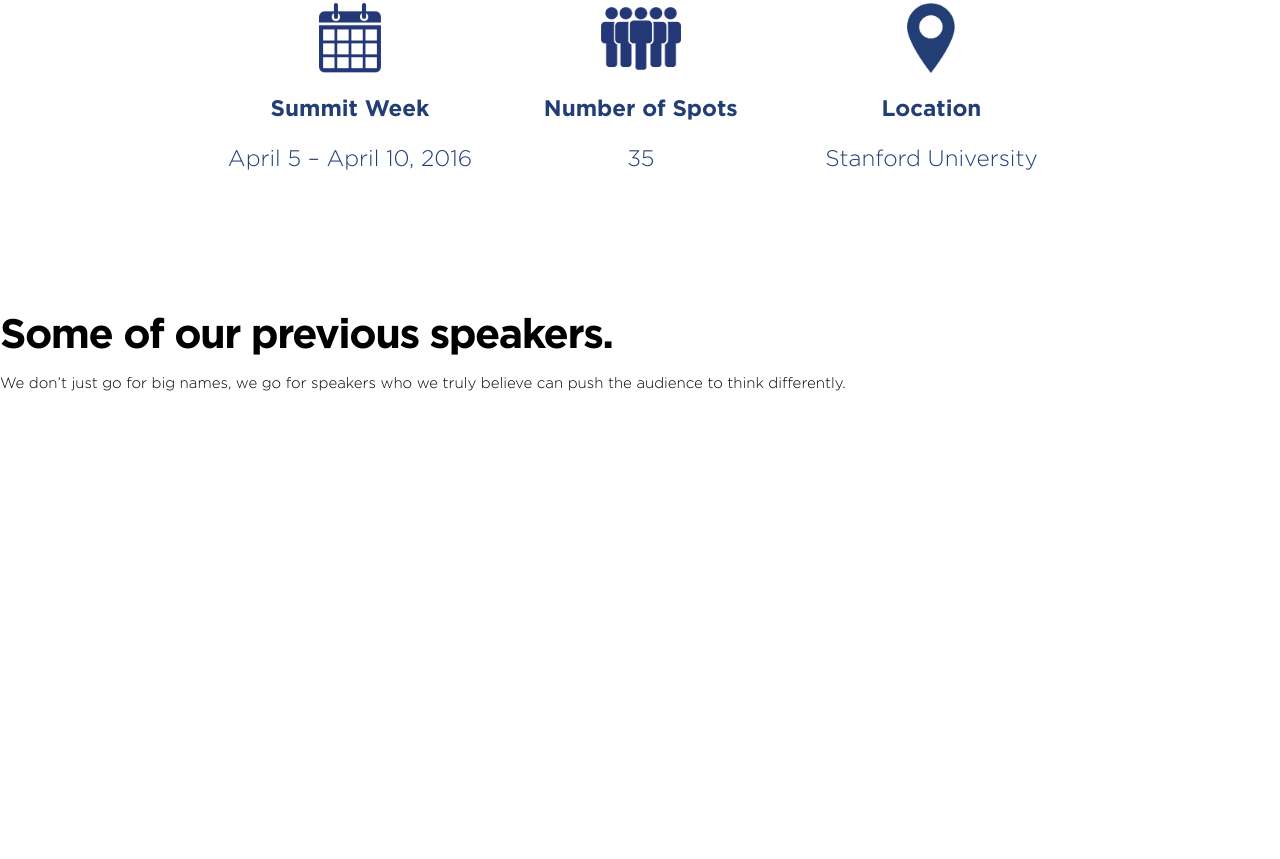
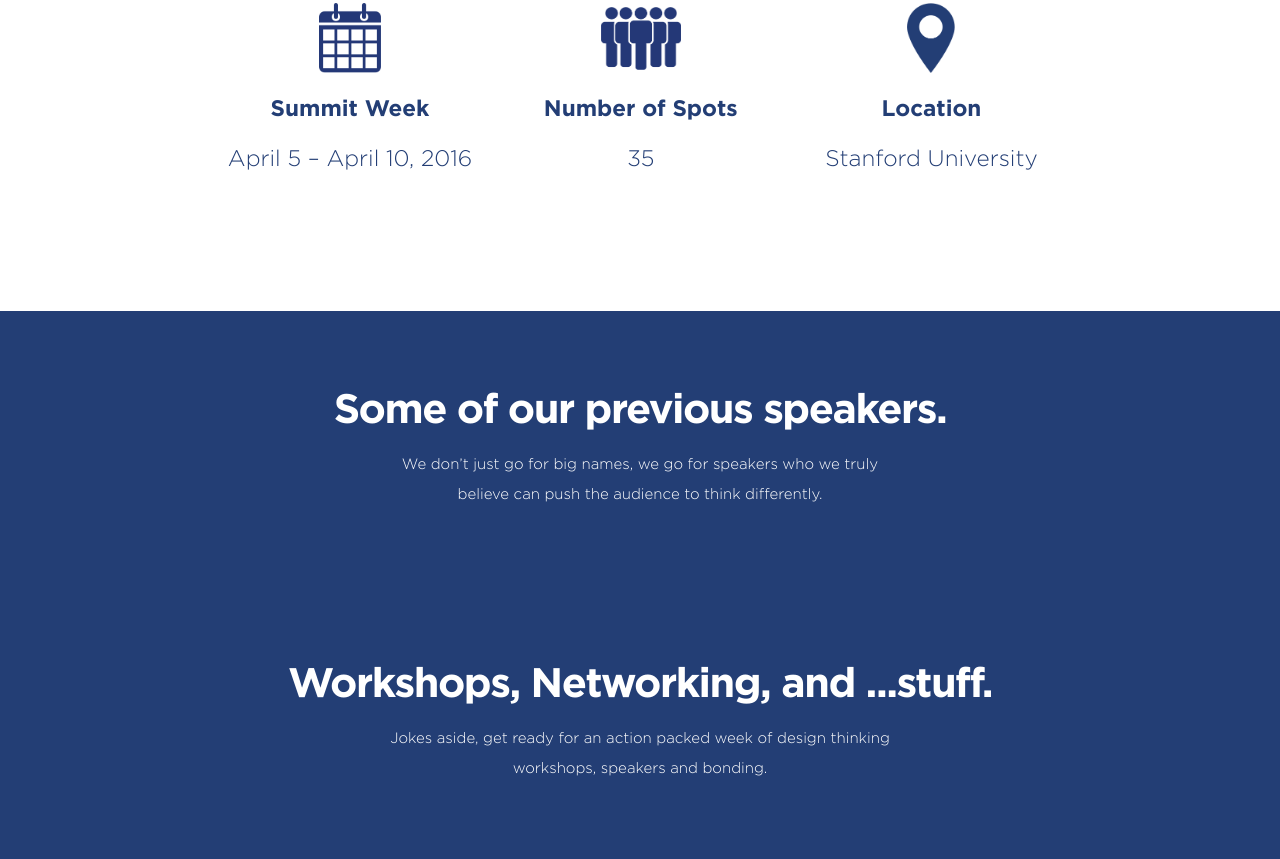
Before and after one commit to ASESStanford/summit, a website: page app/index.html in a window 1280 px wide. Shown: the part 2889-3748 px from the top of the page. Before the commit the page ends 3297 px from the top, so only its background shows below. Drawn offline with Linux system fonts and the light colour scheme; files whose address does not match are found by name.

Commit message:
[markup] wip

```diff
--- a/app/index.html
+++ b/app/index.html
@@ -128,8 +128,21 @@
     </section>
 
     <aside>
-      <h3>Some of our previous speakers.</h3>
-      <p>We don’t just go for big names, we go for speakers who we truly believe can push the audience to think differently.</p>
+      <div class="container header">
+        <h3>Some of our previous speakers.</h3>
+      </div>
+      <div class="container content">
+        <p>We don’t just go for big names, we go for speakers who we truly believe can push the audience to think differently.</p>
+      </div>
+    </aside>
+
+    <aside>
+      <div class="container header">
+        <h3>Workshops, Networking, and ...stuff.</h3>
+      </div>
+      <div class="container content">
+        <p>Jokes aside, get ready for an action packed week of design thinking workshops, speakers and bonding.</p>
+      </div>
     </aside>
 
     <!-- Google Analytics: change UA-XXXXX-X to be your site's ID. -->
--- a/app/styles/scss/layout/_generic.scss
+++ b/app/styles/scss/layout/_generic.scss
@@ -1,6 +1,23 @@
 a {
   img {
     border: 0;
+  }
+}
+
+aside {
+  background: $primary;
+  color: $white;
+  padding: 5em 0 4em;
+
+  .container {
+    margin: 0 auto;
+    max-width: 90%;
+    text-align: center;
+
+    &.content {
+      line-height: 2em;
+      width: 500px;
+    }
   }
 }
 
```
Also changed, not shown: app/styles/main.css.
